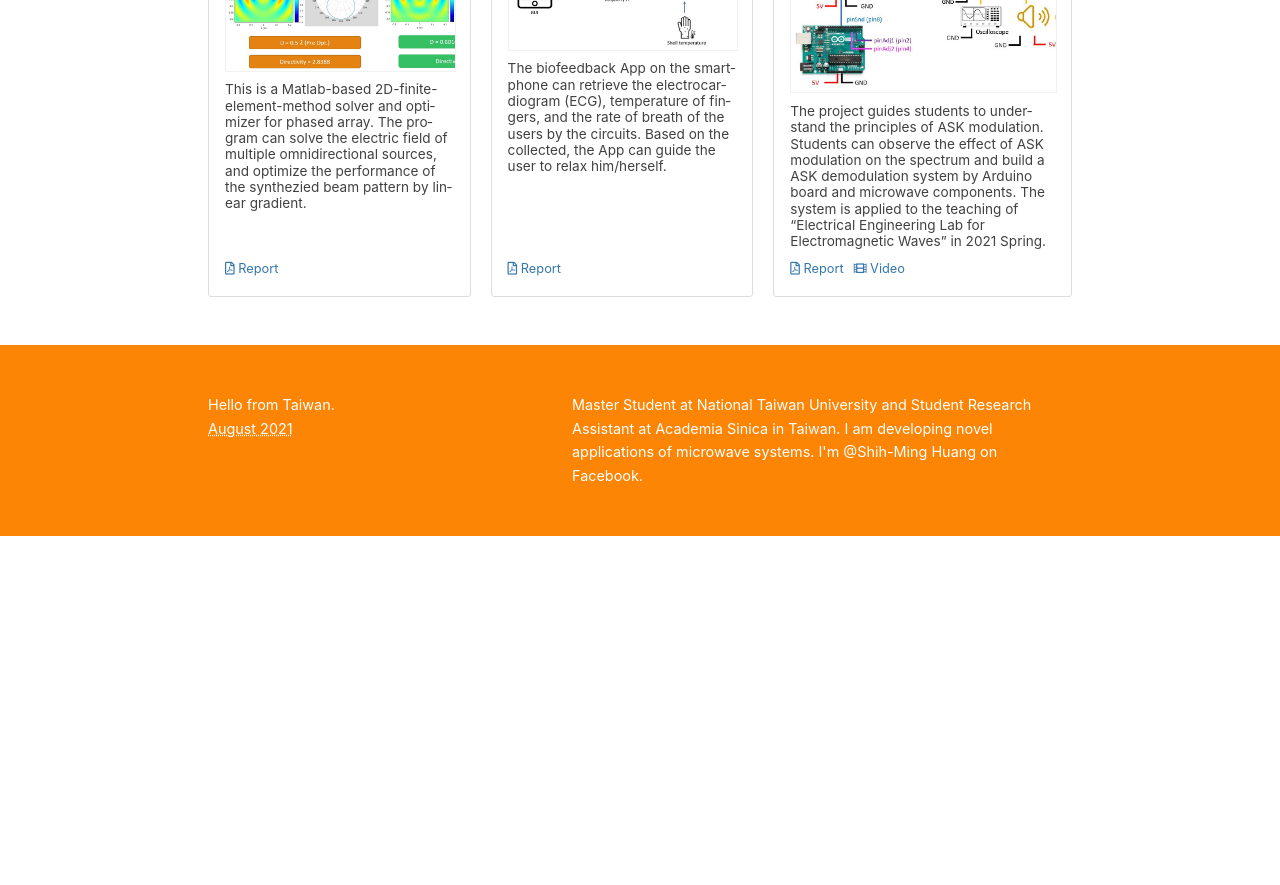
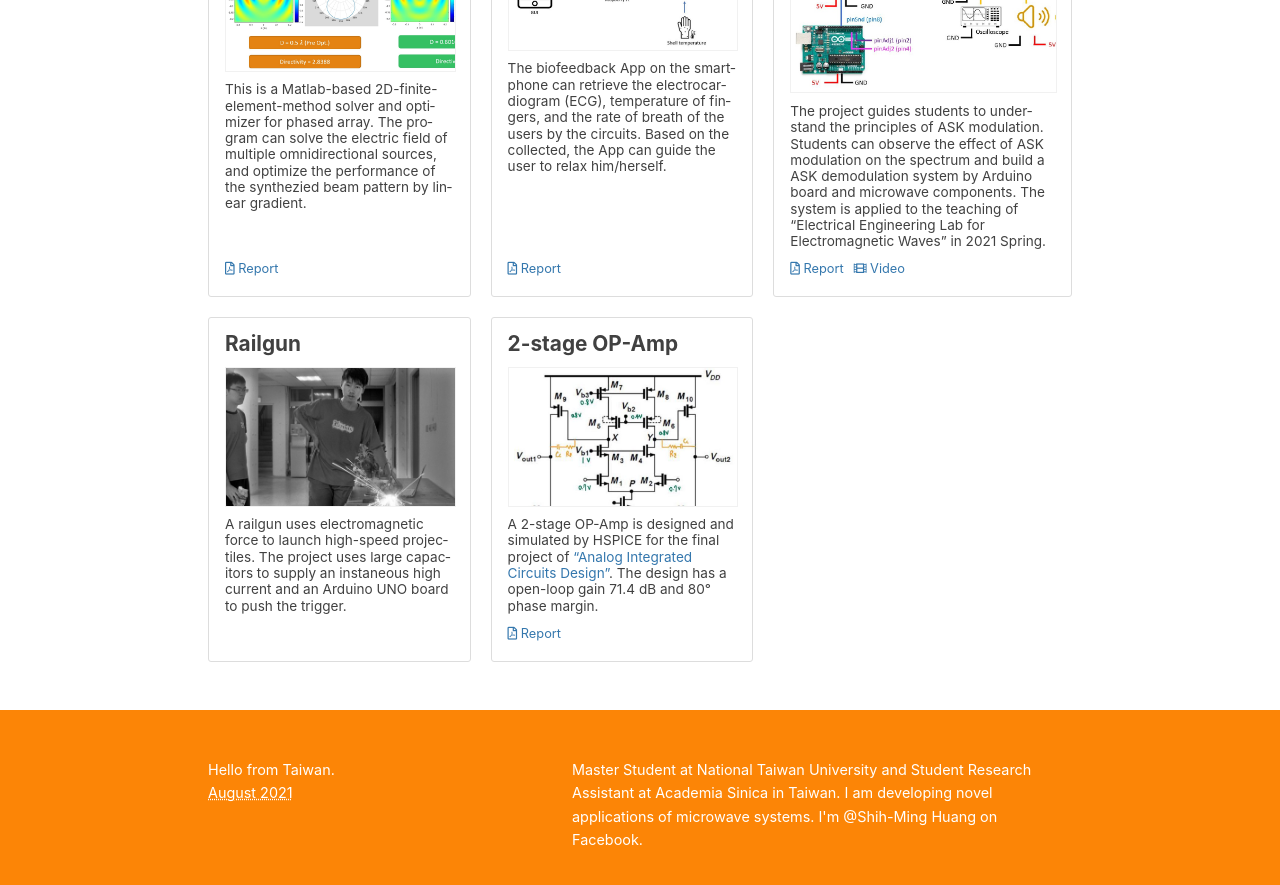
Before and after one commit to Shih-Ming/mypage, a Jekyll site: the page built from projects.md, in a window 1280 px wide and 900 px high, scrolled down 709 px. Shown: the top 885 px of the window. Built offline with Jekyll 4.4.1, drawn with Linux system fonts in a browser that asks for light colours; before the commit the page ends 1245 px from its top, so only the background shows below that.

Commit message:
update railgun and OPA projects

```diff
--- a/_data/projects.yml
+++ b/_data/projects.yml
@@ -32,3 +32,12 @@
   video: https://www.youtube.com/watch?v=vRZnqD8S2xU&list=PLYPaM1HUNdDT_y7mNuet6_lqHhEMSo0Sm
   image: ASK_System.jpg
   description: "The project guides students to understand the principles of ASK modulation. Students can observe the effect of ASK modulation on the spectrum and build a ASK demodulation system by Arduino board and microwave components. The system is applied to the teaching of \"Electrical Engineering Lab for Electromagnetic Waves\" in 2021 Spring."
+
+- title: Railgun
+  image: railgun.jpg
+  description: "A railgun uses electromagnetic force to launch high-speed projectiles. The project uses large capacitors to supply an instaneous high current and an Arduino UNO board to push the trigger."
+
+- title: 2-stage OP-Amp
+  report: report/2019-OP-Amp-Report.pdf
+  image: OPA.JPG
+  description: "A 2-stage OP-Amp is designed and simulated by HSPICE for the final project of [\"Analog Integrated Circuits Design\"](https://nol.ntu.edu.tw/nol/coursesearch/print_table.php?course_id=901%2030800&class=&dpt_code=9010&ser_no=75246&semester=107-2&lang=CH). The design has a open-loop gain 71.4 dB and 80\u00B0 phase margin."
```
Also changed, not shown: index.md (+1 -1 lines), images/projects/OPA.JPG (added), images/projects/railgun.jpg (added), images/projects/railgun2.jpg (added), 1 other file.
